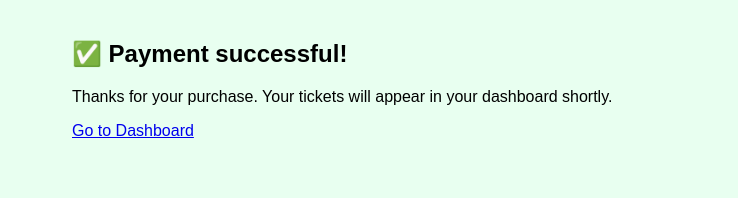
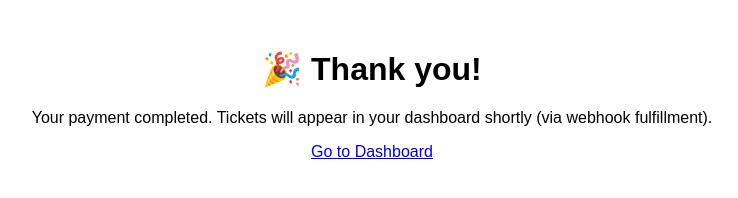
Before and after one commit to acroofing2020-del/Tackletarts-giveaway, a website: page public/success.html in a window 1280 px wide. Shown: the whole page, without its empty margins (268-1006 px from the left). Drawn offline with Linux system fonts and the light colour scheme.

Commit message:
Update success.html

```diff
--- a/public/success.html
+++ b/public/success.html
@@ -1,10 +1,7 @@
 <!DOCTYPE html>
-<html><head><meta charset="utf-8"><title>Success</title></head>
-<body style="font-family:Arial; background:#e8fff0;">
-  <div style="max-width:600px;margin:40px auto;">
-    <h2>✅ Payment successful!</h2>
-    <p>Thanks for your purchase. Your tickets will appear in your dashboard shortly.</p>
-    <p><a href="/dashboard.html">Go to Dashboard</a></p>
-  </div>
-</body>
-</html>
+<html><head><meta charset="UTF-8"><title>Payment Successful</title></head>
+<body style="font-family:Arial; text-align:center; margin-top:50px;">
+  <h1>🎉 Thank you!</h1>
+  <p>Your payment completed. Tickets will appear in your dashboard shortly (via webhook fulfillment).</p>
+  <p><a href="/dashboard.html">Go to Dashboard</a></p>
+</body></html>
```
